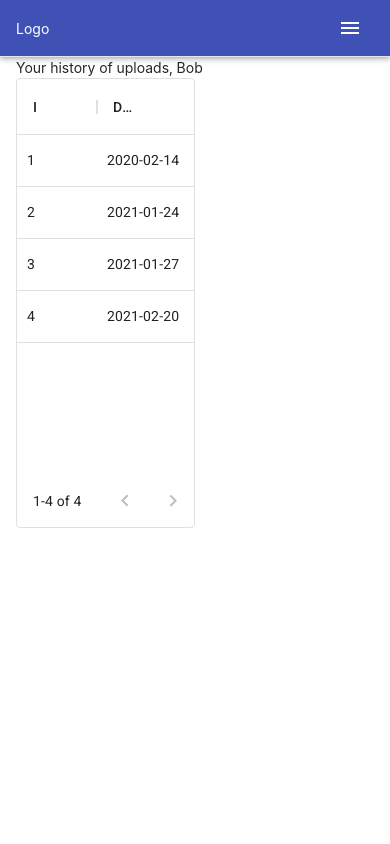
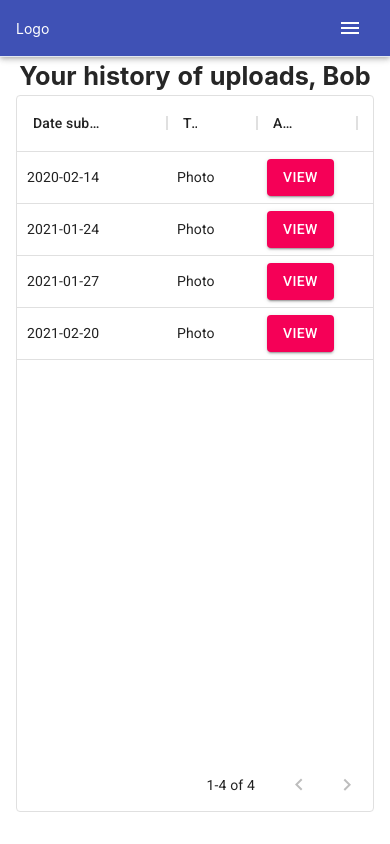
Before and after one commit to zaini/snapsense, a React (Create React App) app in the folder frontend/: page /patientPersonalLog in a window 390 px wide. Built offline with nearby package versions, Linux system fonts and the light colour scheme.

Commit message:
Style the table + make scalable for mobile use

```diff
--- a/frontend/src/components/PatientsPersonalLogTable.js
+++ b/frontend/src/components/PatientsPersonalLogTable.js
@@ -7,19 +7,19 @@ import { Link } from "react-router-dom"
 //TODO: Update the link to the page which displays the details of the upload
 const PatientsPersonalLogTable = ({ data }) => {
   const [cols] = useState([
-    { field: "id", headerName: "ID", width: 80 },
-    { field: "date", headerName: "Date submitted", widht: 160},
-    { field: "subType", headerName: "Type of submission", width: 160},
+    { field: "id", headerName: "ID", hide: true, width: 80 },
+    { field: "date", headerName: "Date submitted", width: 150},
+    { field: "subType", headerName: "Type", width: 90},
     { field: "Action",
       headerName: "Action",
-      width: 160,renderCell: function () {
+      width: 100,renderCell: function () {
       return (<Button value={data} to="/" renderAs={Link} variant="contained" color="secondary">View</Button>);
     }}
   ]);
   return (
     <>
-      <Box height="450px" width="50%">
-        <DataGrid columns={cols} rows={data} pageSize={4} />
+      <Box height="85vh" width="100%">
+        <DataGrid columns={cols} rows={data} autoPageSize />
       </Box>
     </>
   );
--- a/frontend/src/pages/PatientsPersonalLogPage.js
+++ b/frontend/src/pages/PatientsPersonalLogPage.js
@@ -13,12 +13,11 @@ const PatientsPersonalLogPage = () => {
     { id: 2, date: "2021-01-24", subType: "Photo"},
     { id: 3, date: "2021-01-27", subType: "Photo"},
     { id: 4, date: "2021-02-20", subType: "Photo"},
-
   ]);
 
   return (
     <Container>
-      <h1>Your history of uploads, {patientName}</h1>
+      <h1 style={{textAlign: "center", fontSize: "3vh", fontWeight: "bold" }}>Your history of uploads, {patientName}</h1>
       <PatientsPersonalLogTable data={rows} />
     </Container>
   );
```
